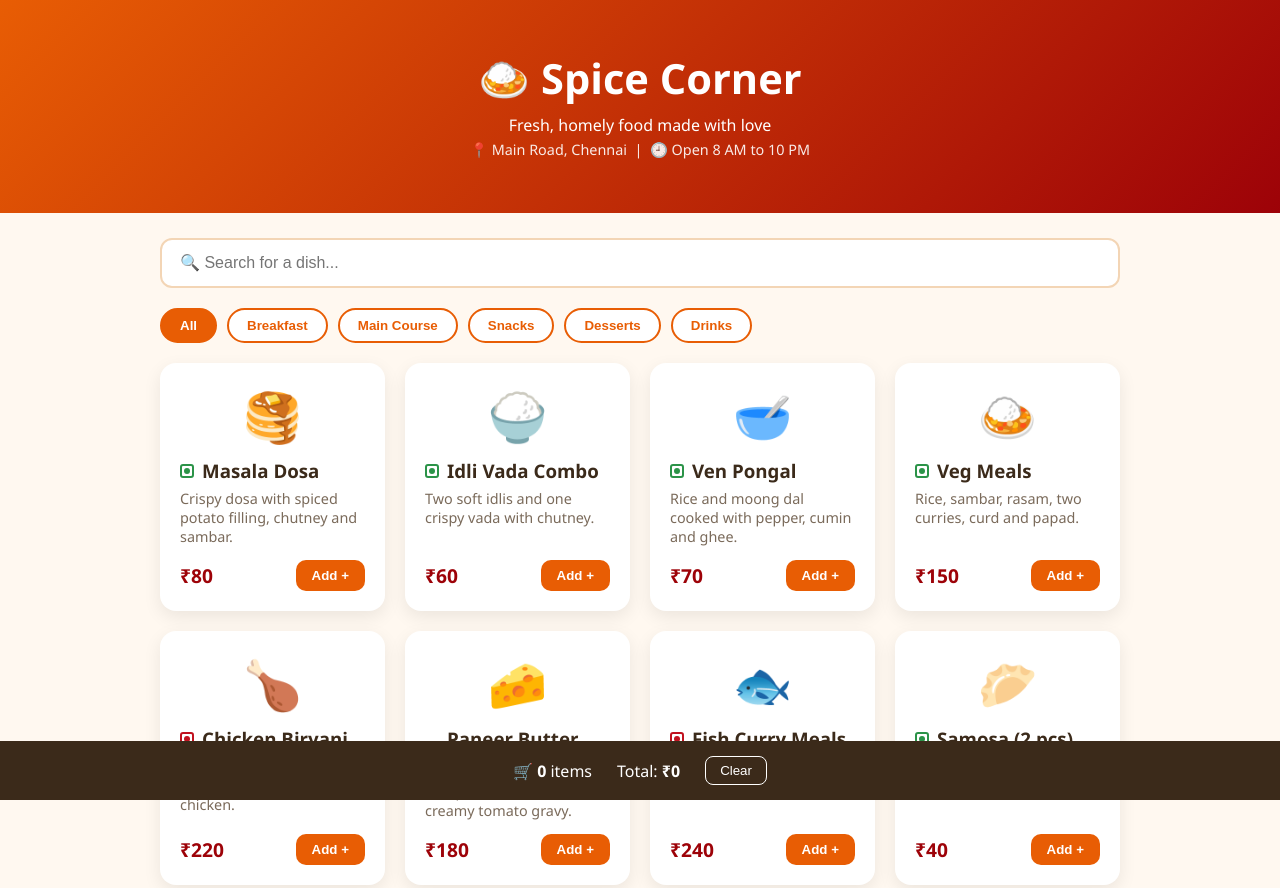
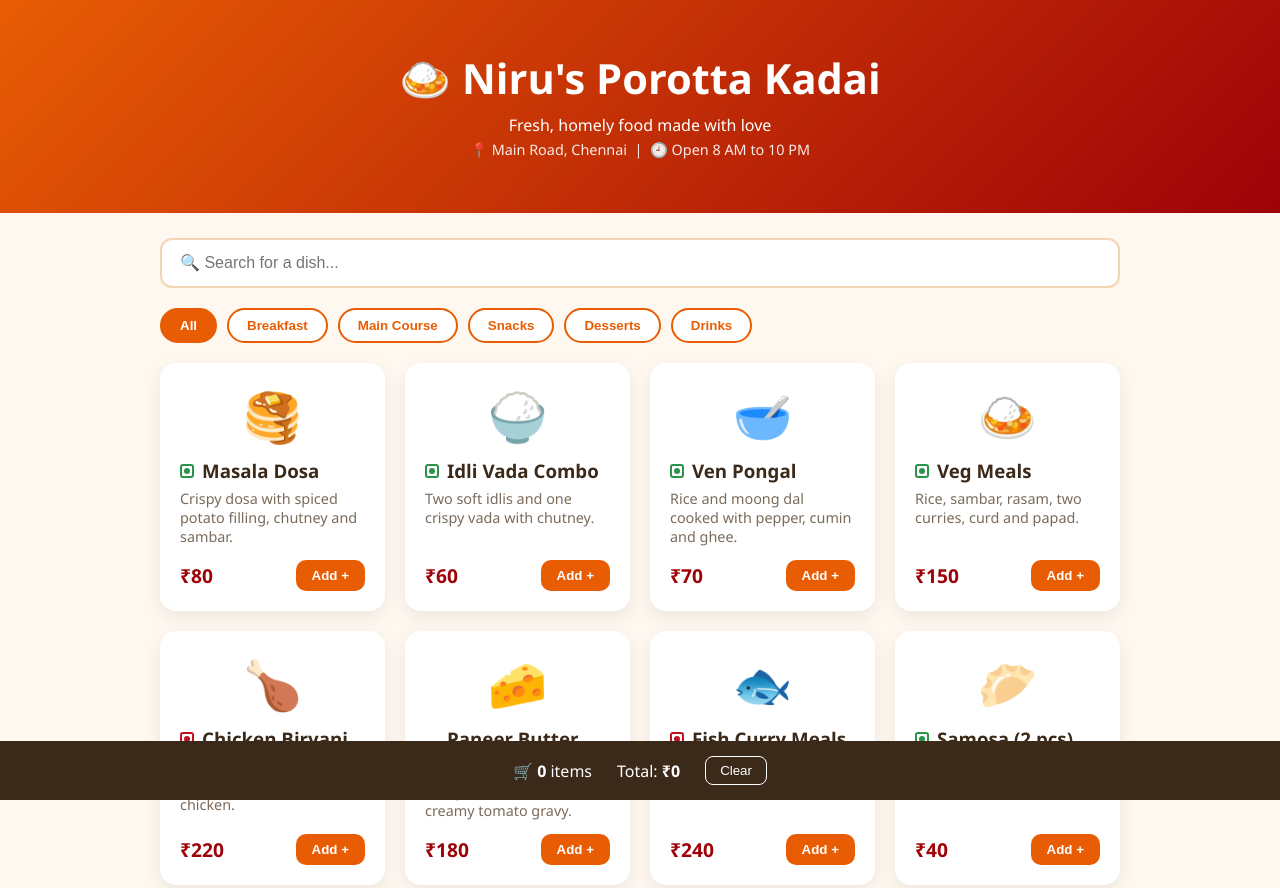
Before and after one commit to niru-prog/wednesday, a plain HTML site: page index.html in a window 1280 px wide. Shown: the top 888 px of the page. Drawn offline with Linux system fonts and the light colour scheme.

Commit message:
Update restaurant name in header

```diff
--- a/index.html
+++ b/index.html
@@ -8,7 +8,7 @@
 </head>
 <body>
   <header class="hero">
-    <h1>🍛 Spice Corner</h1>
+    <h1>🍛 Niru's Porotta Kadai</h1>
     <p>Fresh, homely food made with love</p>
     <p class="info">📍 Main Road, Chennai &nbsp;|&nbsp; 🕘 Open 8 AM to 10 PM</p>
   </header>
```
